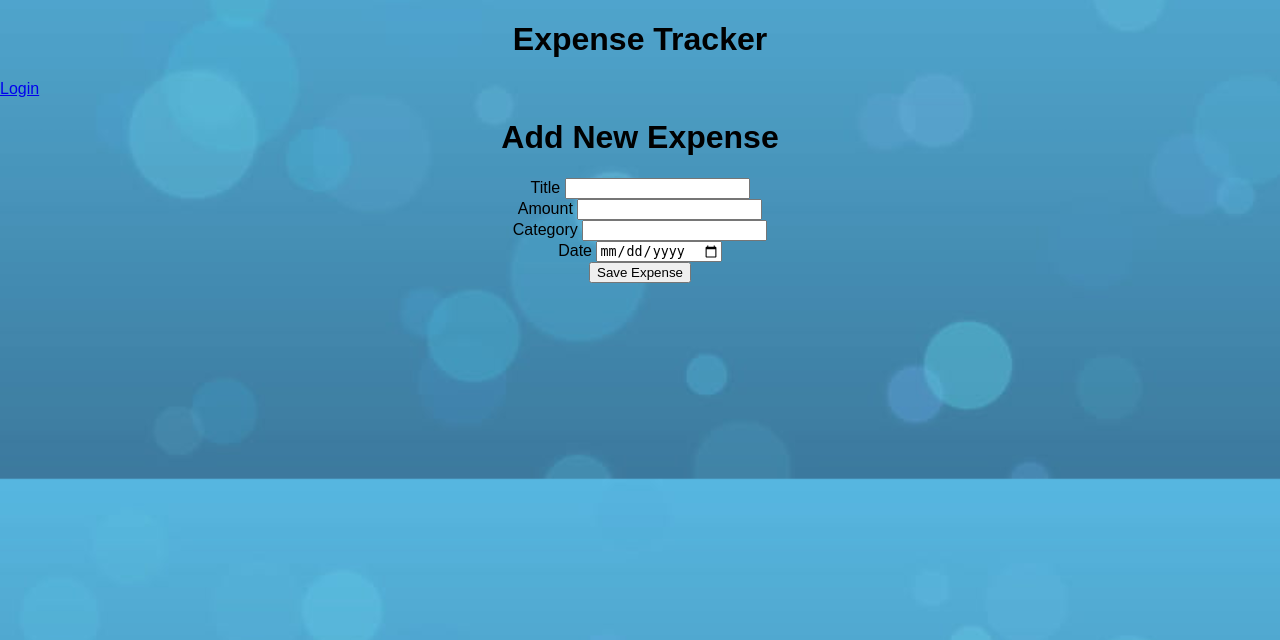
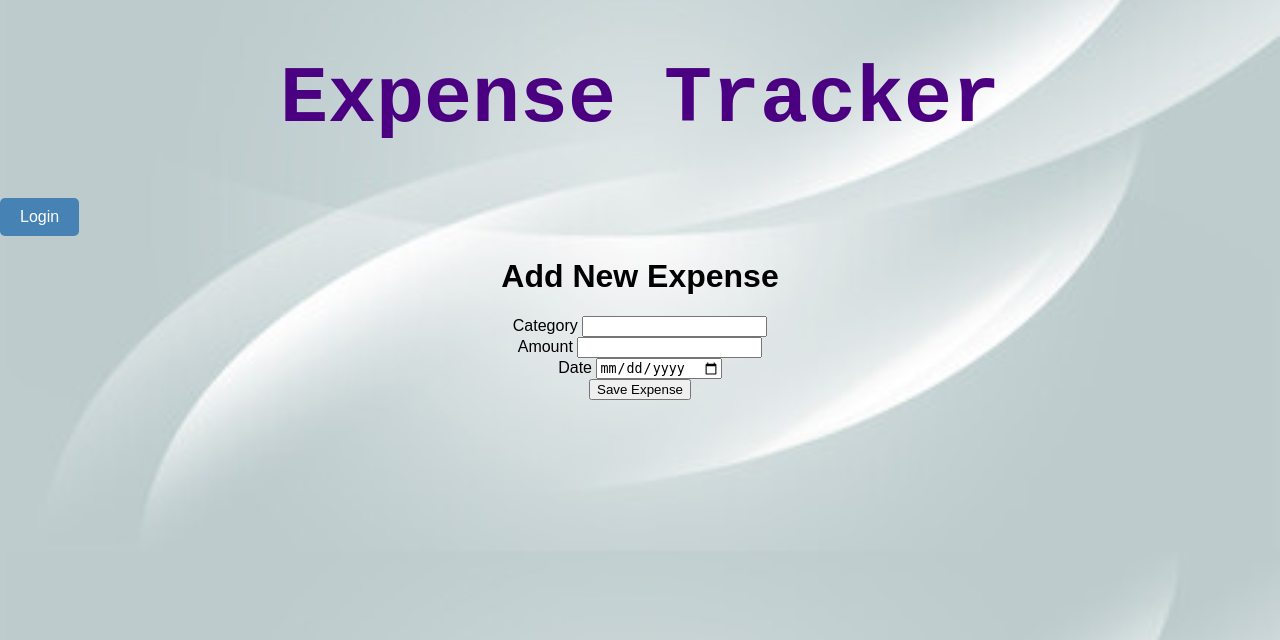
Before and after one commit to adityadiwate2000/Expense-Tracker, a Django app: page /add-expense/ in a window 1280 px wide. Shown: the top 640 px of the page. Run offline with Django 4.2, Linux system fonts and the light colour scheme.

Commit message:
Updated Project

```diff
--- a/firstapp/forms.py
+++ b/firstapp/forms.py
@@ -6,7 +6,7 @@ from .models import Expense
 class ExpenseForm(forms.ModelForm):
     class Meta:
         model = Expense
-        fields = ['title', 'amount', 'category', 'date']
+        fields = ['amount', 'category', 'date']
 
 class LoginForm(forms.Form):
     username = forms.CharField(max_length=100)
--- a/firstapp/models.py
+++ b/firstapp/models.py
@@ -1,7 +1,6 @@
 from django.db import models
 
 class Expense(models.Model):
-    title = models.CharField(max_length=200)
     amount = models.IntegerField()
     category = models.CharField(max_length=200)
     date = models.DateField()
--- a/firstapp/templates/firstapp/add_expense.html
+++ b/firstapp/templates/firstapp/add_expense.html
@@ -13,16 +13,12 @@
     <form method="post">
         {% csrf_token %}
         <div class="mb-3">
-            <label for="title" class="form-label">Title</label>
-            <input type="text" class="form-control" id="title" name="title" required>
+            <label for="category" class="form-label">Category</label>
+            <input type="text" class="form-control" id="category" name="category" required>
         </div>
         <div class="mb-3">
             <label for="amount" class="form-label">Amount</label>
             <input type="number" class="form-control" id="amount" name="amount" required>
-        </div>
-        <div class="mb-3">
-            <label for="category" class="form-label">Category</label>
-            <input type="text" class="form-control" id="category" name="category" required>
         </div>
         <div class="mb-3">
             <label for="date" class="form-label">Date</label>
--- a/firstapp/templates/firstapp/base.html
+++ b/firstapp/templates/firstapp/base.html
@@ -10,9 +10,9 @@
 </head>
 <body>
     <header>
-        <center><h1>Expense Tracker</h1></center>
+<center><h1 style="color: indigo; font-family: Courier New, Courier, monospace; font-size: 80px; font-weight: bold;">Expense Tracker</h1></center>
         <nav>
-            <a href="{% url 'login' %}">Login</a>
+            <a href="{% url 'login' %}" style="display: inline-block; padding: 10px 20px; font-size: 16px; text-decoration: none; background-color: #4682b4; color: #fff; border-radius: 5px;">Login</a>
         </nav>
     </header>
 <center>
@@ -24,7 +24,7 @@
 </center>
     <style>
     body {
-            background-image: url('{% static "images/background.jpg" %}');
+            background-image: url('{% static "images/background.jpeg" %}');
             background-size: cover;
             background-position: center;
             font-family: Arial, sans-serif;
--- a/firstapp/templates/firstapp/expense_list.html
+++ b/firstapp/templates/firstapp/expense_list.html
@@ -17,11 +17,11 @@
                     </tr>
                 </thead>
                 <tbody>
-                    {% for a,b,c,d,e in expenses %}
+                    {% for a,b,c,d in expenses %}
                         <tr>
-                            <td>{{ e }}</td>
                             <td>{{ d }}</td>
                             <td>{{ c }}</td>
+                            <td>{{ b }}</td>
                         </tr>
                     {% empty %}
                         <tr>
--- a/firstapp/templates/firstapp/result.html
+++ b/firstapp/templates/firstapp/result.html
@@ -10,8 +10,8 @@
         <p>
             {% block content1 %}
         <h1>Welcome to My Expense Tracker</h1>
-        <a href="{% url 'add_expense' %}" class="btn btn-primary">Add Expense</a>
-        <a href="{% url 'expense_list' %}" class="btn btn-primary">Expense List</a>
+        <a href="{% url 'add_expense' %}" style="display: inline-block; padding: 10px 20px; font-size: 16px; text-decoration: none; background-color: #4682b4; color: #fff; border-radius: 5px;" class="btn btn-primary">Add Expense</a>
+        <a href="{% url 'expense_list' %}" style="display: inline-block; padding: 10px 20px; font-size: 16px; text-decoration: none; background-color: #4682b4; color: #fff; border-radius: 5px;" class="btn btn-primary">Expense List</a>
         {% endblock %}
         </p>
 
--- a/firstapp/views.py
+++ b/firstapp/views.py
@@ -54,8 +54,8 @@ def add_expense_view(request):
             cursor = connection.cursor()
 
             # Example: Insert new expense into MySQL
-            query = "INSERT INTO firstapp_expense (title, amount, category, date) VALUES (%s, %s, %s, %s)"
-            cursor.execute(query, (form.cleaned_data['title'], form.cleaned_data['amount'], form.cleaned_data['category'], form.cleaned_data['date']))
+            query = "INSERT INTO firstapp_expense (amount, category, date) VALUES (%s, %s, %s)"
+            cursor.execute(query, (form.cleaned_data['amount'], form.cleaned_data['category'], form.cleaned_data['date']))
             connection.commit()
 
             cursor.close()
```
Also changed, not shown: static/images/background.jpeg (added), static/images/background.jpg (deleted), 1 other file.
